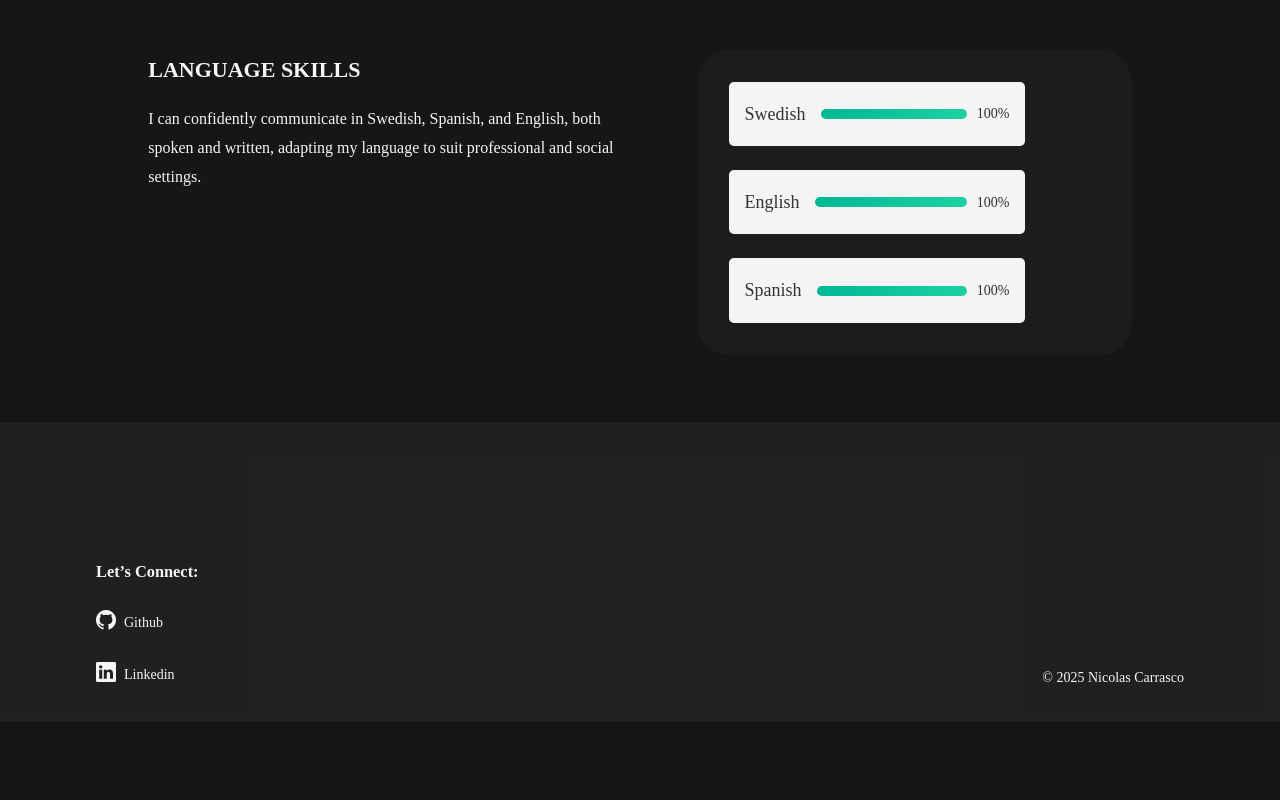
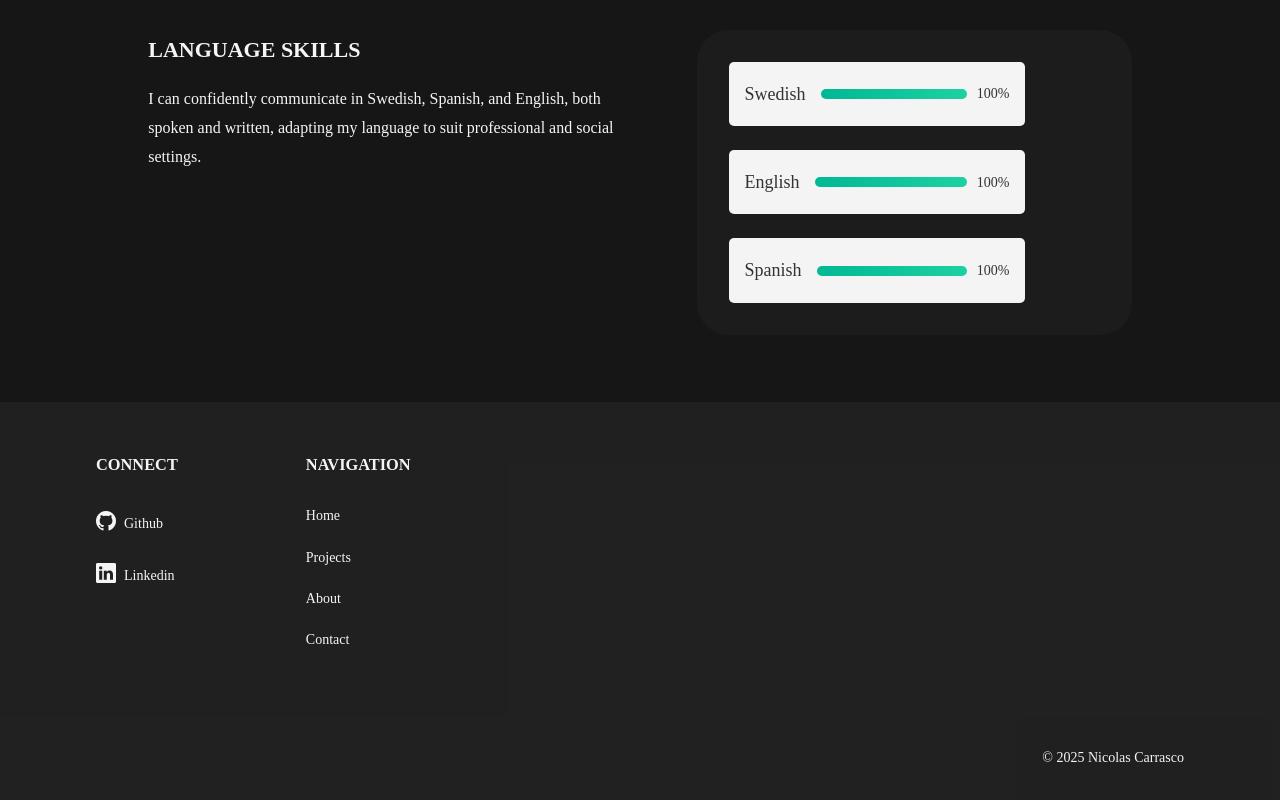
Before and after one commit to Niccar95/Portfolio-React, a React (Vite) app: page / in a window 1280 px wide. Shown: the part 1062-1862 px from the top of the page. Before the commit the page ends 1784 px from the top, so only its background shows below. Built offline with nearby package versions, Linux system fonts and the light colour scheme; some icons are missing; a web font is replaced by a local one.

Commit message:
added new links to footer and fixed the footer layout

```diff
--- a/src/locales/en.json
+++ b/src/locales/en.json
@@ -19,9 +19,10 @@
       "contact": "Contact"
     },
     "footer": {
-      "connect": "Let’s Connect:",
-      "github": "Github",
-      "linkedin": "LinkedIn",
+      "headings": {
+        "connect": "Connect",
+        "navigation": "Navigation"
+      },
       "copyright": "© {{year}} Nicolas Carrasco"
     },
     "about": {
--- a/src/locales/sv.json
+++ b/src/locales/sv.json
@@ -20,9 +20,11 @@
       "contact": "Kontakt"
     },
     "footer": {
+      "headings": {
+        "connect": "Connecta",
+        "navigation": "Navigering"
+      },
       "connect": "Låt oss hålla kontakten:",
-      "github": "Github",
-      "linkedin": "LinkedIn",
       "copyright": "© {{year}} Nicolas Carrasco"
     },
     "about": {
--- a/src/pages/Layout.tsx
+++ b/src/pages/Layout.tsx
@@ -138,9 +138,13 @@ const Layout = () => {
         <Outlet />
       </main>
       <footer>
-        <section className="socialLinkSection">
-          <h3>{t("footer.connect")}</h3>
-          <ul className="socialLinklist">
+        <div className="footerContent">
+          <section className="linksSection">
+            <div className="linksContainer">
+              <h3 className="footerHeading">
+                {t("footer.headings.connect").toUpperCase()}
+              </h3>
+              <ul className="linklist">
                 <motion.li whileHover={{ scale: 1.2 }}>
                   <NavLink to={"https://github.com/Niccar95"} target="_blank">
                     <i className="bi bi-github"></i>
@@ -149,7 +153,9 @@ const Layout = () => {
                 </motion.li>
                 <motion.li whileHover={{ scale: 1.2 }}>
                   <NavLink
-                to={"https://www.linkedin.com/in/nicolas-carrasco-6882402a5/"}
+                    to={
+                      "https://www.linkedin.com/in/nicolas-carrasco-6882402a5/"
+                    }
                     target="_blank"
                   >
                     <i className="bi bi-linkedin"></i>
@@ -157,8 +163,31 @@ const Layout = () => {
                   </NavLink>
                 </motion.li>
               </ul>
+            </div>
+            <div className="linksContainer">
+              <h3 className="footerHeading">
+                {t("footer.headings.navigation").toUpperCase()}
+              </h3>
+              <ul className="linklist">
+                <motion.li whileHover={{ scale: 1.2 }}>
+                  <NavLink to={"/"}>{t("navigation.home")}</NavLink>
+                </motion.li>
+                <motion.li whileHover={{ scale: 1.2 }}>
+                  <NavLink to={"/projects"}>{t("navigation.projects")}</NavLink>
+                </motion.li>
+                <motion.li whileHover={{ scale: 1.2 }}>
+                  <NavLink to={"/about"}>{t("navigation.about")}</NavLink>
+                </motion.li>
+                <motion.li whileHover={{ scale: 1.2 }}>
+                  <NavLink to={"/about"}>{t("navigation.contact")}</NavLink>
+                </motion.li>
+              </ul>
+            </div>
           </section>
-        <p>&copy; {new Date().getFullYear()} Nicolas Carrasco</p>
+          <p className="copyright">
+            &copy; {new Date().getFullYear()} Nicolas Carrasco
+          </p>
+        </div>
       </footer>
     </div>
   );
--- a/src/styles/_navBar.scss
+++ b/src/styles/_navBar.scss
@@ -7,7 +7,7 @@ nav {
   display: flex;
   align-items: center;
   padding: 2rem;
-  height: 100px;
+  height: 80px;
   box-shadow: 0 8px 24px rgba(0, 0, 0, 0.4), 0 1px 2px rgba(255, 255, 255, 0.08);
   justify-content: space-between;
 
@@ -35,7 +35,7 @@ nav {
 
     .mobileMenu {
       position: absolute;
-      top: 100px;
+      top: 80px;
       right: -200px;
       background-color: #222222e6;
       width: 100%;
--- a/src/styles/_select.scss
+++ b/src/styles/_select.scss
@@ -4,7 +4,7 @@
 .languageSelector.mobile {
     position: absolute;
     right: 50px;
-    top: 132px;
+    top: 116px;
 
     .hiddenSelect {
         position: absolute;
--- a/src/styles/index.scss
+++ b/src/styles/index.scss
@@ -69,7 +69,7 @@ body {
 header {
   position: fixed;
   width: 100%;
-  height: 100px;
+  height: 80px;
   z-index: 5;
 
   @include desktop() {
@@ -88,10 +88,10 @@ header {
 
 main {
   flex: 1;
-  margin-top: 100px;
+  margin-top: 80px;
 
   @include desktop() {
-    margin-top: 116px;
+    margin-top: 96px;
   }
 
 .headingContainer {
@@ -144,7 +144,7 @@ main {
   }
 
   @include large-desktop() {
-    gap: 8rem;
+    gap: 7rem;
     width: 1440px;
     padding: 6rem 0rem 6rem 0rem;
     margin: 0 auto;
@@ -152,35 +152,47 @@ main {
 }
 
 footer {
+  width: 100%;
+  background-color: rgba(34, 34, 34, 0.9);
+
+  .footerContent {
     display: flex;
     flex-direction: column;
     justify-content: space-between;
-  gap: 3rem;
-  padding: 2rem;
-  height: 300px;
-  background-color: rgba(34, 34, 34, 0.9);
+    padding: 3rem 2rem 2rem 2rem;
+    height: 370px;
     font-size: 14px;
 
     @include desktop() {
-    flex-direction: row;
       justify-content: space-between;
-    align-items: flex-end;
-    padding: 2rem 6rem 2rem 6rem;
+      padding: 3rem 6rem 2rem 6rem;
+      height: 400px;
     }
 
     @include large-desktop() {
       margin: 0 auto;
       width: 1440px;
-    padding: 6rem 0rem 6rem 0rem;
+      padding: 3rem 0rem 2rem 0rem;
     }
 
+    .linksSection {
+      display: flex;
+      gap: 3.5rem;
 
-  .socialLinkSection {
+      @include desktop() {
+        gap: 8rem;
+      }
+
+      .linksContainer {
         display: flex;
         flex-direction: column;
         gap: 1rem;
 
-    .socialLinklist {
+        .footerHeading {
+          margin-bottom: 0.5rem;
+        }
+
+        .linklist {
           display: flex;
           flex-direction: column;
           gap: 1rem;
@@ -198,6 +210,16 @@ footer {
             }
           }
     }
+    .copyright {
+      align-self: flex-start;
+
+      @include desktop() {
+        align-self: flex-end;
+      }
+
+    }
+  }
+}
 
  .projectsContainer {
   width: 100%;
```
Lines whose indentation alone changed are shown as unchanged.
